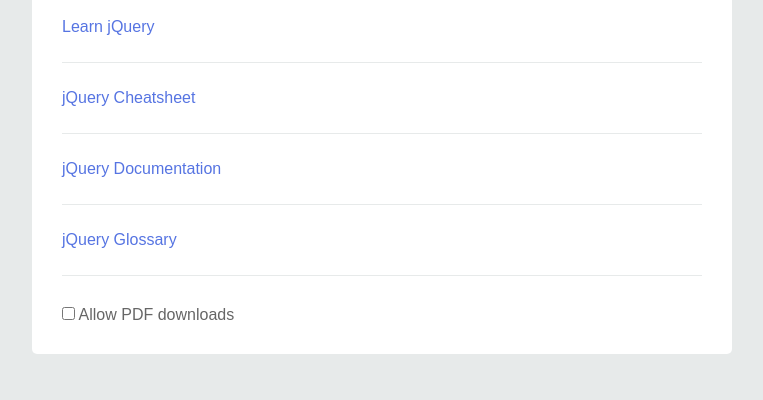
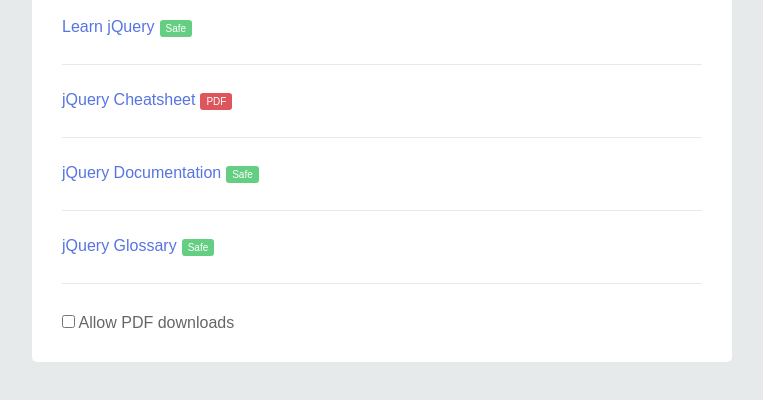
Before and after one commit to barrosdaniel/THFETUTP54_jQUery_News, a plain HTML site: page index.html in a window 1280 px wide. Shown: the part 100-500 px from the top of the page, without its empty margins (258-1021 px from the left). Drawn offline with Linux system fonts and the light colour scheme.

Commit message:
feature: 1. Add link attributes and 2. Add 'PDF' and 'Safe' flags

```diff
--- a/css/style.css
+++ b/css/style.css
@@ -4,12 +4,12 @@
   font-family: Arial, Helvetica, sans-serif;
 }
 
-body{
+body {
   background-color: #e7eaea;
   margin-top: 30px;
 }
 
-.box{
+.box {
   width: 50%;
   margin: 10px auto;
   background-color: #fff;
@@ -26,8 +26,8 @@
   text-decoration: none;
 }
 
-a.pdf:after{
-  content: "Locked";
+a.pdf:after {
+  content: "PDF";
   color: #fff;
   font-size: 10px;
   background-color: #de565b;
@@ -36,7 +36,7 @@
   border-radius: 3px;
 }
 
-a.secure:after{
+a.secure:after {
   content: "Safe";
   color: #fff;
   font-size: 10px;
@@ -46,11 +46,11 @@
   border-radius: 3px;
 }
 
-ul{
+ul {
   margin-top: 15px;
 }
 
-li{
+li {
   line-height: 30px;
   border-bottom: 1px solid #e7eaea;
   margin-bottom: 20px;
@@ -59,7 +59,7 @@
   color: #666
 }
 
-label{
+label {
   margin-top: 30px;
   display: block;
   color: #666;
--- a/js/app.js
+++ b/js/app.js
@@ -0,0 +1,10 @@
+const $odd = $('a:odd');
+const $secureLinks = $('a[href^="https://"');
+const $pdfs = $('a[href$="pdf"');
+
+$secureLinks.attr('target', '_blank');
+$pdfs.attr('target', '_blank');
+$pdfs.attr('download', 'jquery_cheatsheet.pdf');
+
+$secureLinks.addClass('secure');
+$pdfs.addClass('pdf');
```
Lines whose indentation alone changed are shown as unchanged.
